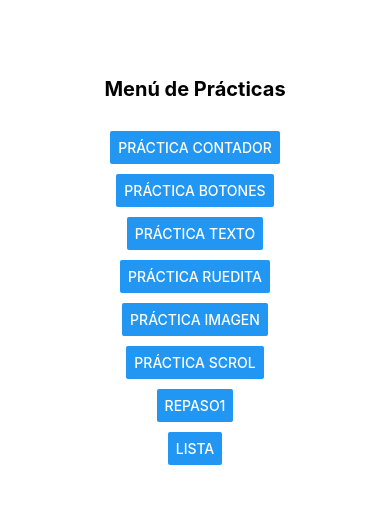
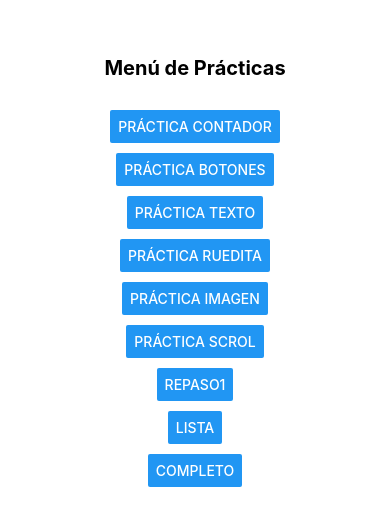
Before and after one commit to volovales/pam211., a React Native app in the folder Intro/: screen / in a window 390 px wide. Shown: the part 151-676 px from the top of the page. Built offline with nearby package versions, Linux system fonts and the light colour scheme.

Commit message:
modal
trabajo del modal

```diff
--- a/Intro/screens/MenuScreen.js
+++ b/Intro/screens/MenuScreen.js
@@ -8,6 +8,7 @@ import ActivityScreen from './ActivityScreen'
 import ScrollScreen from  './ScrollScreen'
 import RePasoScreen from  './RePasoScreen'
 import ListasScreen from './ListasScreen'
+import ModalScreen from './ModalScreen'
 
 export default function MenuScreen() {
   const [screen, setScreen] = useState('menu');
@@ -35,7 +36,10 @@ export default function MenuScreen() {
     return <RePasoScreen/>;
 
     case 'lista':
-      return <ListasScreen/>;
+    return <ListasScreen/>;
+
+    case 'completo':
+    return <ModalScreen/>;
 
     case 'menu':
       default:
@@ -50,11 +54,13 @@ export default function MenuScreen() {
           <Button onPress={() =>setScreen('scrol')} title='Práctica scrol' ></Button>
           <Button onPress={() =>setScreen('repaso')} title='RePaso1' ></Button>
           <Button onPress={() =>setScreen('lista')} title='lista' ></Button>
+          <Button onPress={() =>setScreen('completo')} title='completo'></Button>
         </View>
       )
   }
 }
 
+{}
 const styles = StyleSheet.create({
   container: {
     flex: 1,
--- /dev/null
+++ b/Intro/screens/ModalScreen.js
@@ -0,0 +1,53 @@
+import { Text, StyleSheet, View,Button,Modal} from 'react-native'
+import React, { useState } from 'react'
+
+export default function ModalScreen ()  {
+
+    const[modalVisible,setModalVisible] = useState(false);
+    return (
+      <View style={styles.container}>
+        <Button title='Mostar modal' onPress={()=> setModalVisible(true)} color='purple'></Button>
+        <Modal
+        animationType='fade'
+        transparent={true}
+        visible={modalVisible}
+        onRequestClose={()=> setModalVisible(!modalVisible)}>
+            <View style={styles.modalContainer}>
+            <View style={styles.modalContent}>
+            <Text style={styles.textModal}>
+                soy un modal
+            </Text>
+            <Button title='Oculatr Modal' onPress={()=> setModalVisible(false)} color='purple'> </Button>
+            </View>
+
+            </View>
+        </Modal>
+    </View>
+    );
+}
+const styles = StyleSheet.create({
+    container:{
+        flex:1,
+        justifyContent:'center',
+        alignItems:'center',
+        backgroundColor:'#8a1c1cff',
+    },
+    modalContainer:{
+        flex:1,
+        justifyContent:'center',
+        alignItems:'center',
+        backgroundColor:'#f10e0eff'
+    },
+modalContent:{
+    backgroundColor:'#a84a4aff',
+    padding:25,
+    borderRadius:15,
+    alignItems:'center',
+},
+textModal:{
+    color:'#000000ff',
+    fontSize:22,
+    fontWeight:'bold',
+    marginBottom:15,
+},
+})
```
